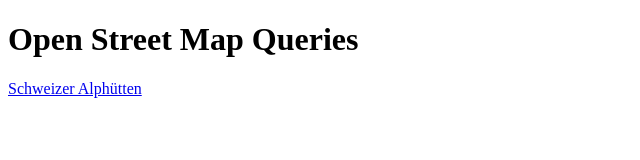
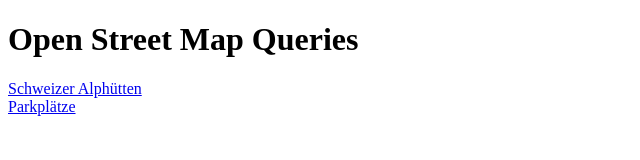
Before and after one commit to ReneNyffenegger/OpenStreetMap, a plain HTML site: page web/index.html in a window 1280 px wide. Shown: the full height of the page, 0-640 px from the left. Drawn offline with Linux system fonts and the light colour scheme.

Commit message:
+ Parkplaetze

```diff
--- a/web/index.html
+++ b/web/index.html
@@ -10,5 +10,8 @@
 
      <a href='alphuetten.html'>Schweizer Alphütten</a>
 
+     <br>
+     <a href='Parkplaetze'>Parkplätze</a>
+
 </body>
 </html>
```
Also changed, not shown: 2 other files.
